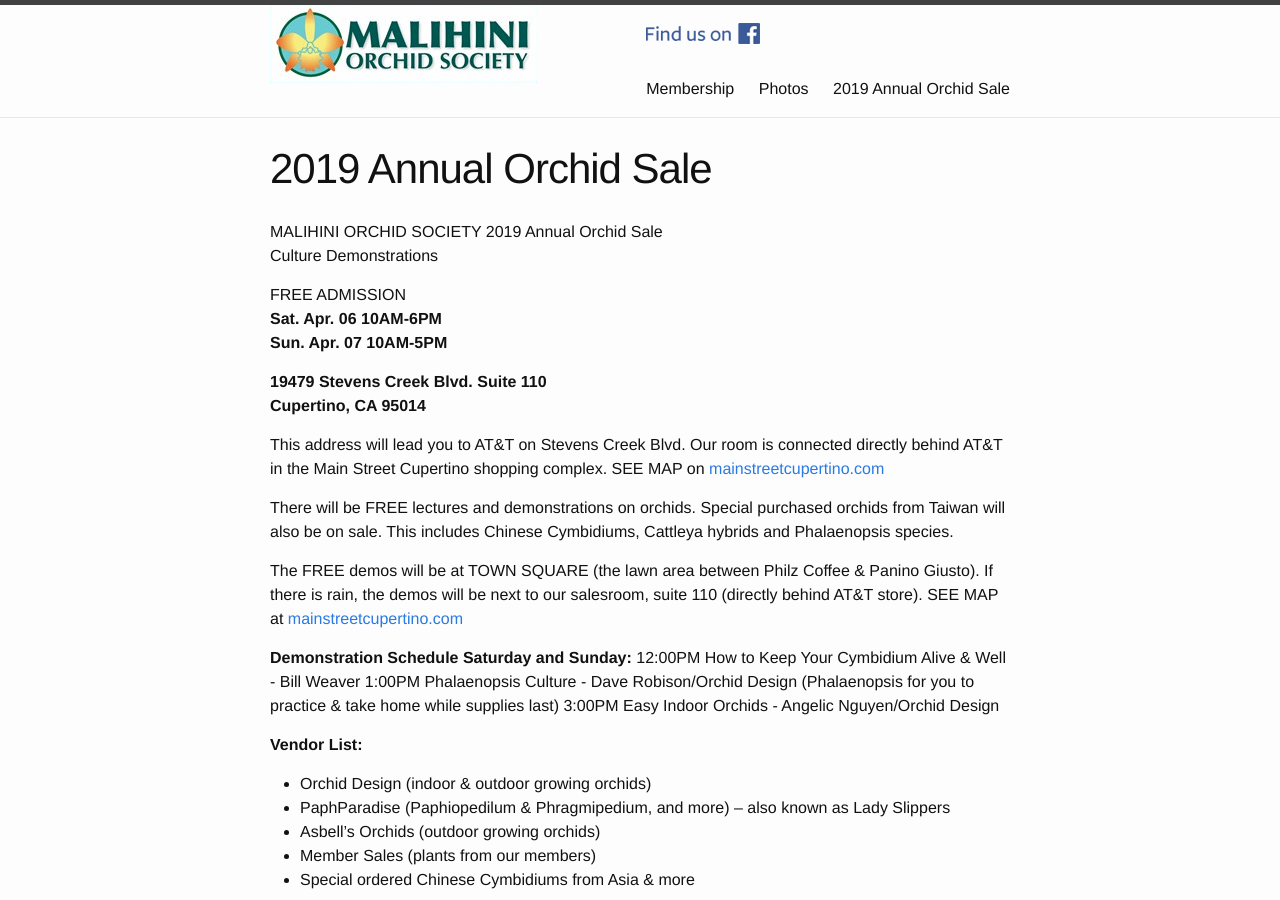
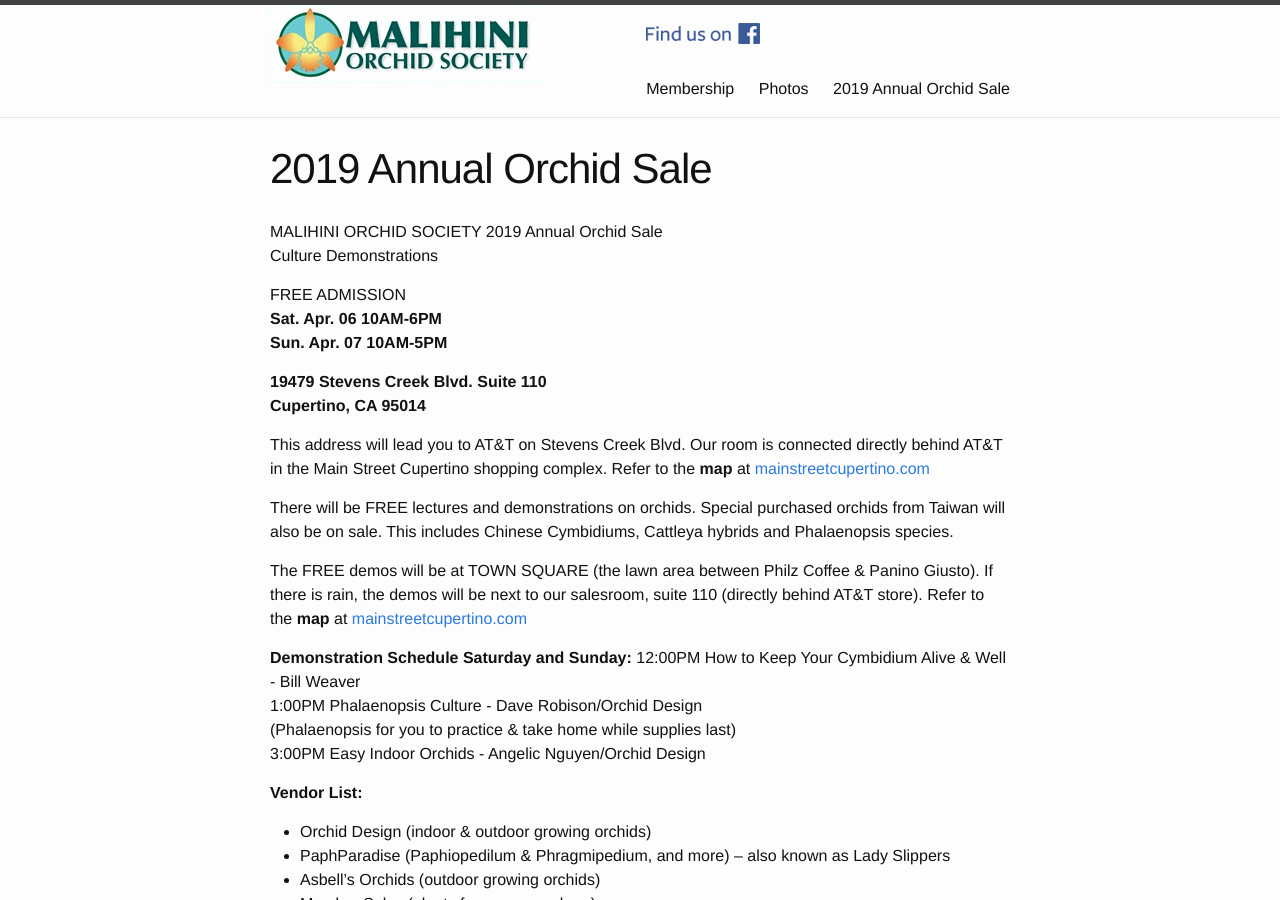
Before and after one commit to malihini/malihini.github.io, a Jekyll site: the page built from sale.md, in a window 1280 px wide and 900 px high. Built offline with Jekyll 4.4.1, drawn with Linux system fonts in a browser that asks for light colours.

Commit message:
fixed markdown because it's hard

```diff
--- a/sale.md
+++ b/sale.md
@@ -14,20 +14,20 @@ Sun. Apr. 07 10AM-5PM**
 **19479 Stevens Creek Blvd. Suite 110<br>
 Cupertino, CA  95014**
 
-This address will lead you to AT&T on Stevens Creek Blvd.  Our room is connected directly behind AT&T in the Main Street Cupertino shopping complex.    SEE MAP on [mainstreetcupertino.com](http://mainstreetcupertino.com/directory/)
+This address will lead you to AT&T on Stevens Creek Blvd.  Our room is connected directly behind AT&T in the Main Street Cupertino shopping complex.    Refer to the **map** at [mainstreetcupertino.com](http://mainstreetcupertino.com/directory/)
 
 There will be FREE lectures and demonstrations on orchids.
 Special purchased orchids from Taiwan will also be on sale.
 This includes Chinese Cymbidiums, Cattleya hybrids and Phalaenopsis species.
 
 
-The FREE demos will be at TOWN SQUARE (the lawn area between Philz Coffee & Panino Giusto).  If there is rain, the demos will be next to our salesroom, suite 110 (directly behind AT&T store).  SEE MAP at [mainstreetcupertino.com](http://mainstreetcupertino.com/directory/)
+The FREE demos will be at TOWN SQUARE (the lawn area between Philz Coffee & Panino Giusto).  If there is rain, the demos will be next to our salesroom, suite 110 (directly behind AT&T store).  Refer to the **map** at [mainstreetcupertino.com](http://mainstreetcupertino.com/directory/)
 
 **Demonstration Schedule Saturday and Sunday:**
-12:00PM How to Keep Your Cymbidium Alive & Well - Bill Weaver
-1:00PM  Phalaenopsis Culture - Dave Robison/Orchid Design
-	            (Phalaenopsis for you to practice & take home while supplies last)
-3:00PM  Easy Indoor Orchids - Angelic Nguyen/Orchid Design
+12:00PM How to Keep Your Cymbidium Alive & Well - Bill Weaver<br>
+1:00PM  Phalaenopsis Culture - Dave Robison/Orchid Design<br>
+	            (Phalaenopsis for you to practice & take home while supplies last)<br>
+3:00PM  Easy Indoor Orchids - Angelic Nguyen/Orchid Design<br>
 
 **Vendor List:**
 * Orchid Design (indoor & outdoor growing orchids)
```
